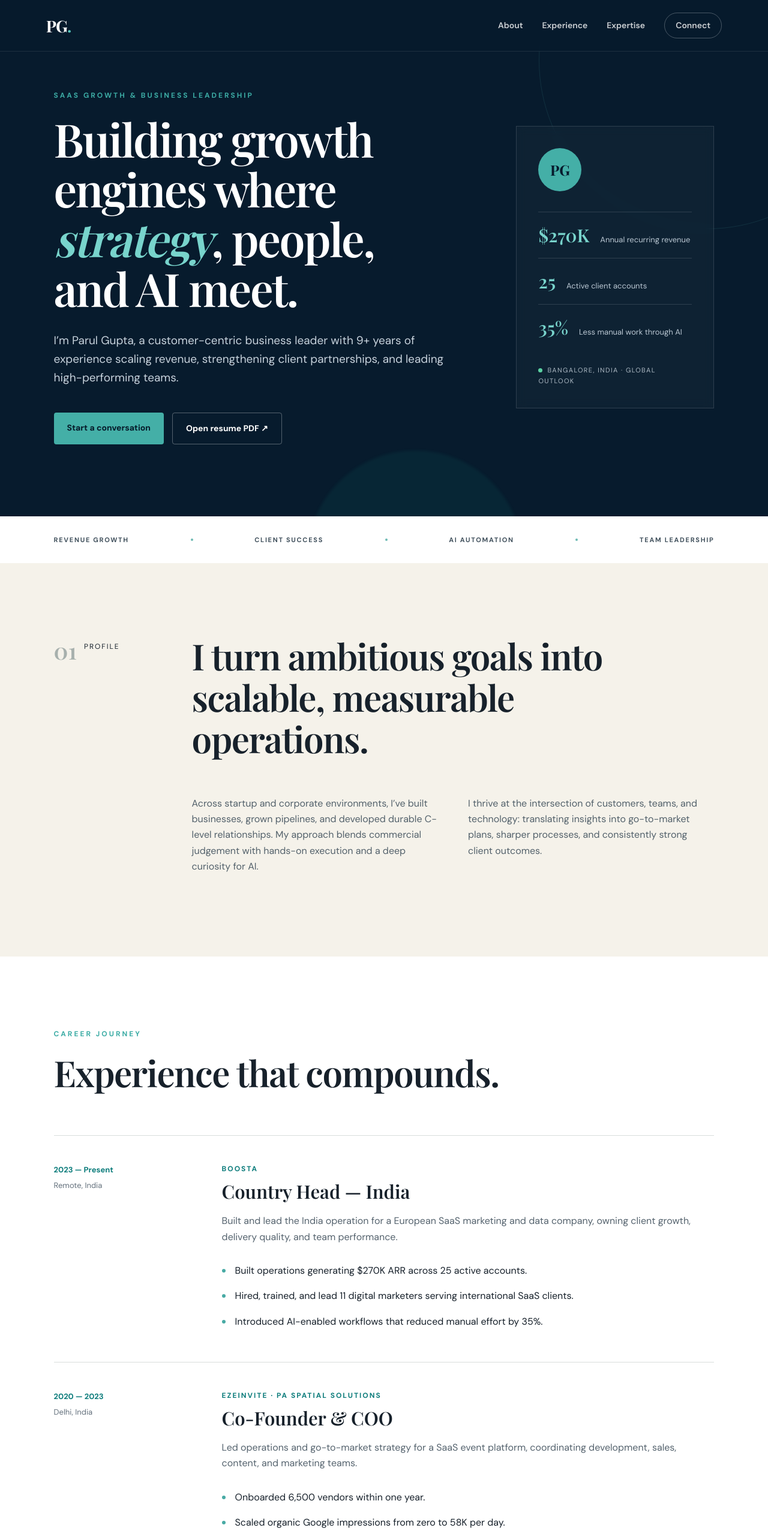
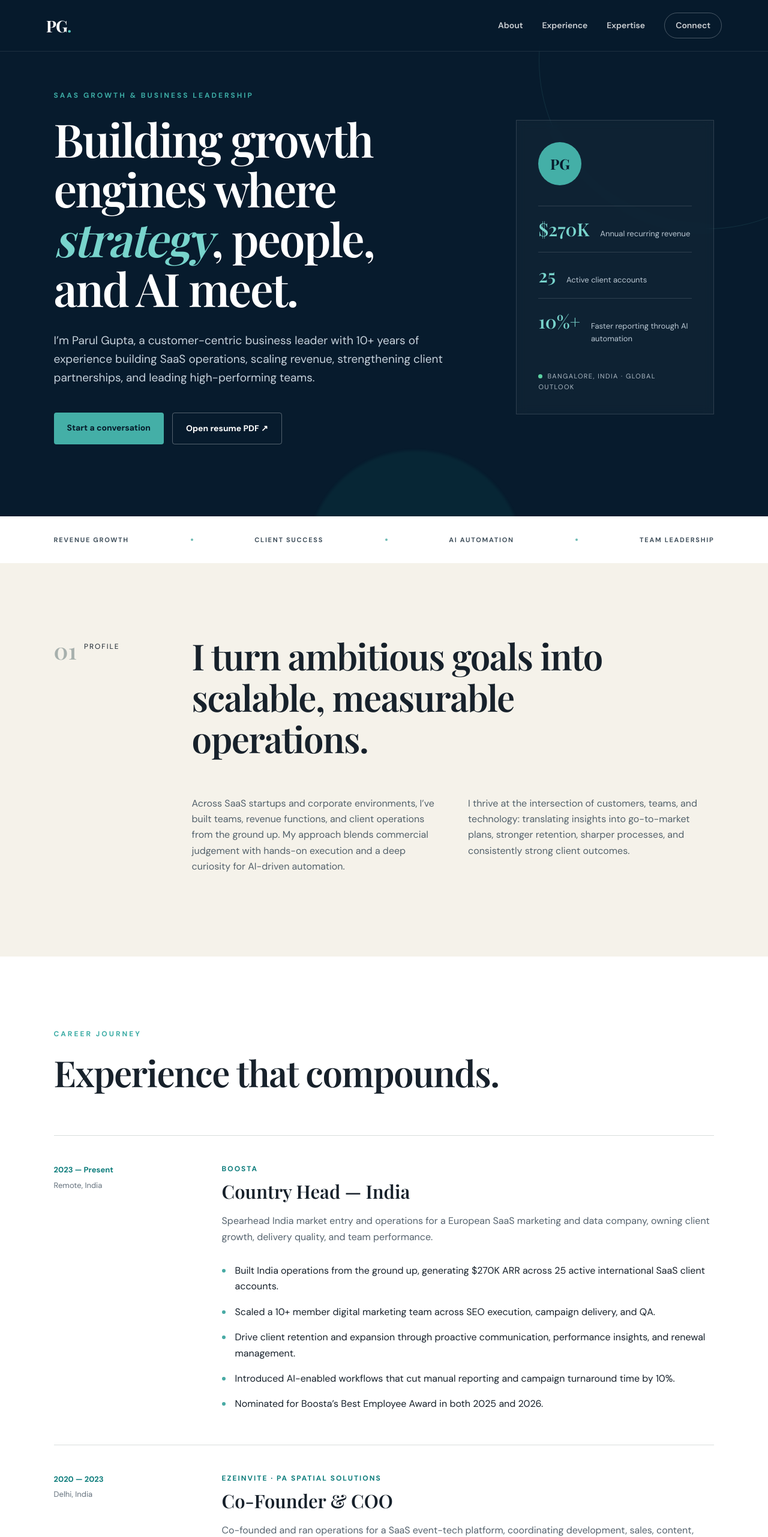
Before and after one commit to ParulGupta-creater/resume, a plain HTML site: page index.html in a window 1280 px wide. Shown: the top 2563 px of the page at 60% size. Drawn offline with nearby package versions, Linux system fonts and the light colour scheme.

Commit message:
Refresh resume website content for 2026 profile

```diff
--- a/index.html
+++ b/index.html
@@ -25,7 +25,7 @@
       <div class="hero-copy reveal">
         <p class="eyebrow">SaaS Growth &amp; Business Leadership</p>
         <h1>Building growth engines where <em>strategy</em>, people, and AI meet.</h1>
-        <p class="hero-intro">I’m Parul Gupta, a customer-centric business leader with 9+ years of experience scaling revenue, strengthening client partnerships, and leading high-performing teams.</p>
+        <p class="hero-intro">I’m Parul Gupta, a customer-centric business leader with 10+ years of experience building SaaS operations, scaling revenue, strengthening client partnerships, and leading high-performing teams.</p>
         <div class="hero-actions">
           <a class="button primary" href="#contact">Start a conversation</a>
           <a class="button secondary" href="./Parul_Gupta_Resume.pdf" target="_blank" rel="noopener" aria-label="Open resume PDF">Open resume PDF <span aria-hidden="true">↗</span></a>
@@ -35,7 +35,7 @@
         <div class="monogram" aria-hidden="true">PG</div>
         <div class="metric"><strong>$270K</strong><span>Annual recurring revenue</span></div>
         <div class="metric"><strong>25</strong><span>Active client accounts</span></div>
-        <div class="metric"><strong>35%</strong><span>Less manual work through AI</span></div>
+        <div class="metric"><strong>10%+</strong><span>Faster reporting through AI automation</span></div>
         <div class="availability"><span></span>Bangalore, India · Global outlook</div>
       </div>
     </section>
@@ -49,8 +49,8 @@
       <div class="about-content reveal">
         <h2>I turn ambitious goals into scalable, measurable operations.</h2>
         <div class="about-grid">
-          <p>Across startup and corporate environments, I’ve built businesses, grown pipelines, and developed durable C-level relationships. My approach blends commercial judgement with hands-on execution and a deep curiosity for AI.</p>
-          <p>I thrive at the intersection of customers, teams, and technology: translating insights into go-to-market plans, sharper processes, and consistently strong client outcomes.</p>
+          <p>Across SaaS startups and corporate environments, I’ve built teams, revenue functions, and client operations from the ground up. My approach blends commercial judgement with hands-on execution and a deep curiosity for AI-driven automation.</p>
+          <p>I thrive at the intersection of customers, teams, and technology: translating insights into go-to-market plans, stronger retention, sharper processes, and consistently strong client outcomes.</p>
         </div>
       </div>
     </section>
@@ -62,15 +62,18 @@
       <div class="timeline">
         <article class="role reveal">
           <div class="role-meta"><time>2023 — Present</time><span>Remote, India</span></div>
-          <div class="role-body"><p class="company">Boosta</p><h3>Country Head — India</h3><p>Built and lead the India operation for a European SaaS marketing and data company, owning client growth, delivery quality, and team performance.</p>
-            <ul><li>Built operations generating $270K ARR across 25 active accounts.</li><li>Hired, trained, and lead 11 digital marketers serving international SaaS clients.</li><li>Introduced AI-enabled workflows that reduced manual effort by 35%.</li></ul>
+          <div class="role-body"><p class="company">Boosta</p><h3>Country Head — India</h3><p>Spearhead India market entry and operations for a European SaaS marketing and data company, owning client growth, delivery quality, and team performance.</p>
+            <ul><li>Built India operations from the ground up, generating $270K ARR across 25 active international SaaS client accounts.</li><li>Scaled a 10+ member digital marketing team across SEO execution, campaign delivery, and QA.</li><li>Drive client retention and expansion through proactive communication, performance insights, and renewal management.</li><li>Introduced AI-enabled workflows that cut manual reporting and campaign turnaround time by 10%.</li><li>Nominated for Boosta’s Best Employee Award in both 2025 and 2026.</li></ul>
           </div>
         </article>
         <article class="role reveal">
           <div class="role-meta"><time>2020 — 2023</time><span>Delhi, India</span></div>
-          <div class="role-body"><p class="company">EzeInvite · PA Spatial Solutions</p><h3>Co-Founder &amp; COO</h3><p>Led operations and go-to-market strategy for a SaaS event platform, coordinating development, sales, content, and marketing teams.</p>
-            <ul><li>Onboarded 6,500 vendors within one year.</li><li>Scaled organic Google impressions from zero to 58K per day.</li><li>Managed a multidisciplinary team of 15–20 professionals.</li></ul>
+          <div class="role-body"><p class="company">EzeInvite · PA Spatial Solutions</p><h3>Co-Founder &amp; COO</h3><p>Co-founded and ran operations for a SaaS event-tech platform, coordinating development, sales, content, marketing, and customer-growth programs.</p>
+            <ul><li>Onboarded 6,500 vendor partners within one year across multiple event categories.</li><li>Scaled organic Google visibility from zero to 58K daily impressions through SEO and performance marketing.</li><li>Owned go-to-market execution across pricing strategy, digital campaigns, and retention programs.</li><li>Managed a multidisciplinary team of 15–20 professionals and was recognized by Hindustan Times for digital transformation and business innovation.</li></ul>
           </div>
+        </article>
+        <article class="role compact reveal">
+          <div class="role-meta"><time>2020 — 2021</time><span>Delhi, India</span></div><div class="role-body"><p class="company">PA Spatial Solutions</p><h3>Manager — HR &amp; Admin</h3><p>Supported people operations, administration, and cross-functional coordination during the company’s growth phase.</p></div>
         </article>
         <article class="role compact reveal">
           <div class="role-meta"><time>2009 — 2010</time><span>Bangalore</span></div><div class="role-body"><p class="company">IBM</p><h3>Quality Analyst</h3><p>Validated end-to-end data flows and supported defect tracking, documentation, and process adherence.</p></div>
@@ -92,14 +95,14 @@
     </section>
 
     <section class="section credentials">
-      <div class="credential-block reveal"><p class="eyebrow">Education</p><h3>MBA, Information Technology</h3><p>NMIMS University, Mumbai · 2020–2023</p><h3>B.Tech, Information Technology</h3><p>2003–2007 · 7.6 CGPA</p></div>
-      <div class="credential-block reveal"><p class="eyebrow">Selected Credentials</p><h3>AI Engineer</h3><p>NASSCOM &amp; IABAC Certified · 2024–2025</p><h3>Jira &amp; Confluence</h3><p>Udemy · 2022</p><h3>Advanced Microsoft Excel</h3><p>2020</p></div>
+      <div class="credential-block reveal"><p class="eyebrow">Education</p><h3>MBA, Information Technology</h3><p>NMIMS University, Mumbai · 2020–2022</p><h3>B.Tech, Information Technology</h3><p>VIET · 2003–2007 · 7.6 CGPA</p></div>
+      <div class="credential-block reveal"><p class="eyebrow">Selected Credentials</p><h3>AI Engineer</h3><p>NASSCOM &amp; IABAC Certified · 2024–2025</p><h3>Jira &amp; Confluence</h3><p>Udemy · 2022</p><h3>Advanced Microsoft Excel</h3><p>2020</p><h3>HR Analytics &amp; HRM</h3><p>Comprehensive Courses · 2020</p></div>
       <aside class="quote reveal"><blockquote>“The best growth is built to last — for the business, the customer, and the team.”</blockquote><p>Parul Gupta</p></aside>
     </section>
 
     <section class="contact section" id="contact">
       <div class="reveal"><p class="eyebrow">Let’s Connect</p><h2>Ready to build the next chapter?</h2><p>I’m always interested in meaningful conversations about SaaS growth, customer success, AI-enabled operations, and business leadership.</p></div>
-      <div class="contact-links reveal"><a href="mailto:pgoel01@gmail.com">pgoel01@gmail.com <span>↗</span></a><a href="tel:+919837001199">+91 98370 01199 <span>↗</span></a><a href="https://www.linkedin.com/in/parul-gupta-4b850318b/" target="_blank" rel="noopener">LinkedIn profile <span>↗</span></a></div>
+      <div class="contact-links reveal"><a href="mailto:pgoel01@gmail.com">pgoel01@gmail.com <span>↗</span></a><a href="tel:+919560723897">+91 95607 23897 <span>↗</span></a><a href="https://www.linkedin.com/in/parul-gupta-4b850318b/" target="_blank" rel="noopener">LinkedIn profile <span>↗</span></a></div>
     </section>
   </main>
 
```
Also changed, not shown: 1 other file.
